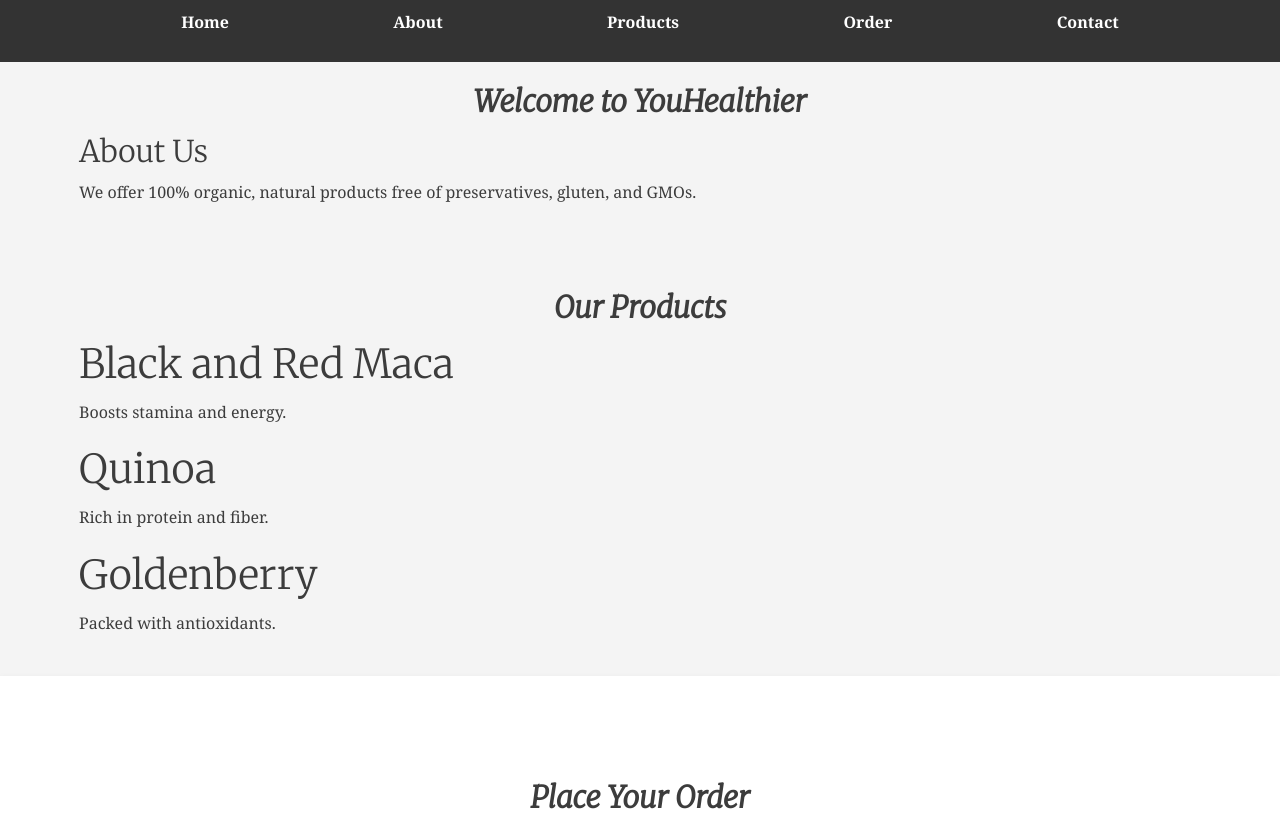
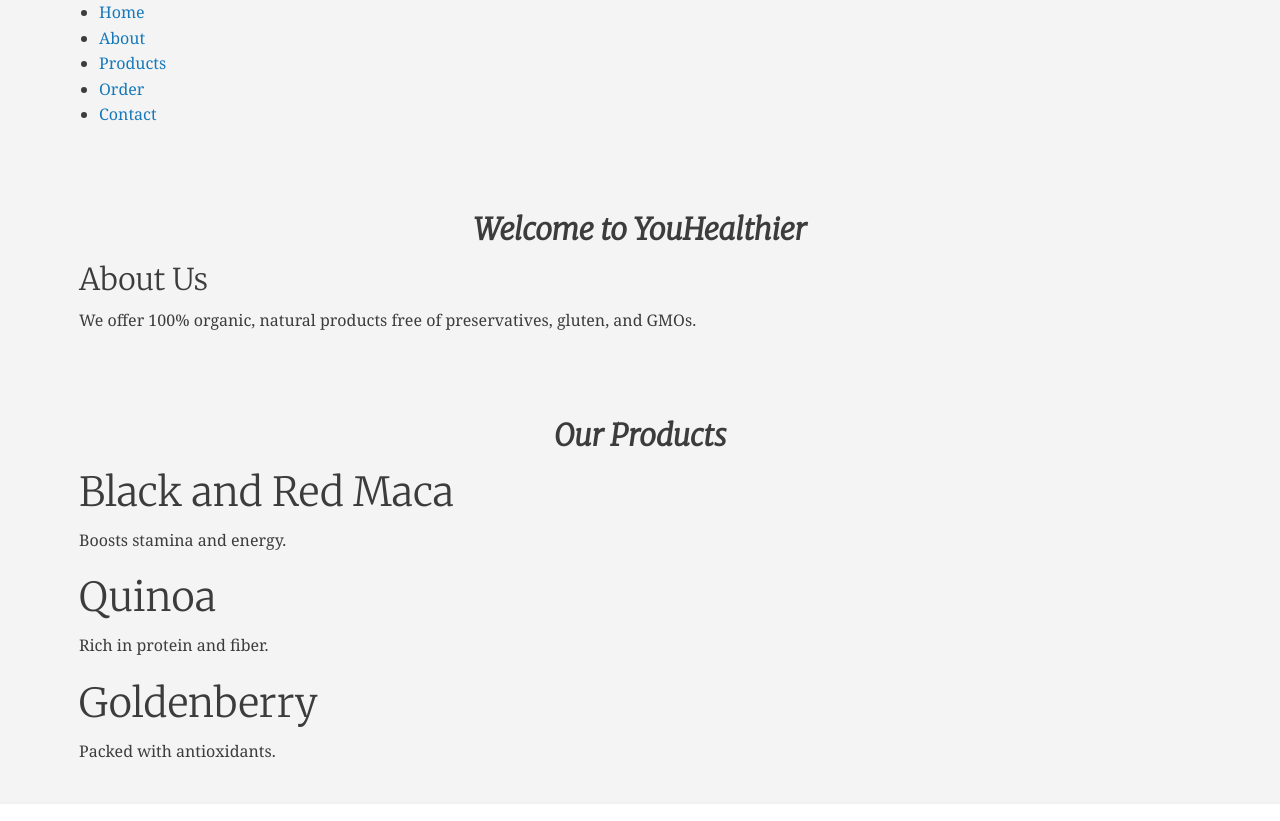
Before and after one commit to juanhev3/youhealthier, a website: page index.html in a window 1280 px wide. Shown: the top 821 px of the page. Drawn offline with nearby package versions, Linux system fonts and the light colour scheme.

Commit message:
Update index.html

```diff
--- a/index.html
+++ b/index.html
@@ -7,40 +7,17 @@
     <meta name="viewport" content="width=device-width, initial-scale=1.0">
     <title>YouHealthier</title>
     <link rel="stylesheet" href="css/app.css">
+    <link rel="stylesheet" type="text/css" href="https://cdnjs.cloudflare.com/ajax/libs/slick-carousel/1.7.1/slick.css" />
+    <link rel="stylesheet" type="text/css" href="https://cdnjs.cloudflare.com/ajax/libs/slick-carousel/1.7.1/slick-theme.css" />
     <style>
         body {
             font-family: 'Georgia', serif;
             background-color: #f4f4f4;
-            margin: 0;
-            padding: 0;
         }
 
         .container {
             width: 90%;
             margin: 0 auto;
-        }
-
-        .site-header {
-            background-color: #333;
-            color: white;
-            padding: 10px 0;
-            position: fixed;
-            width: 100%;
-            top: 0;
-            z-index: 1000;
-        }
-
-        .main-navigation {
-            display: flex;
-            justify-content: space-around;
-            list-style: none;
-            padding: 0;
-        }
-
-        .main-navigation li a {
-            color: white;
-            text-decoration: none;
-            font-weight: bold;
         }
 
         h1.header-txt {
@@ -79,6 +56,7 @@
             background-color: #ddd;
         }
 
+        /* Modal Styles */
         .modal {
             display: none;
             position: fixed;
```
